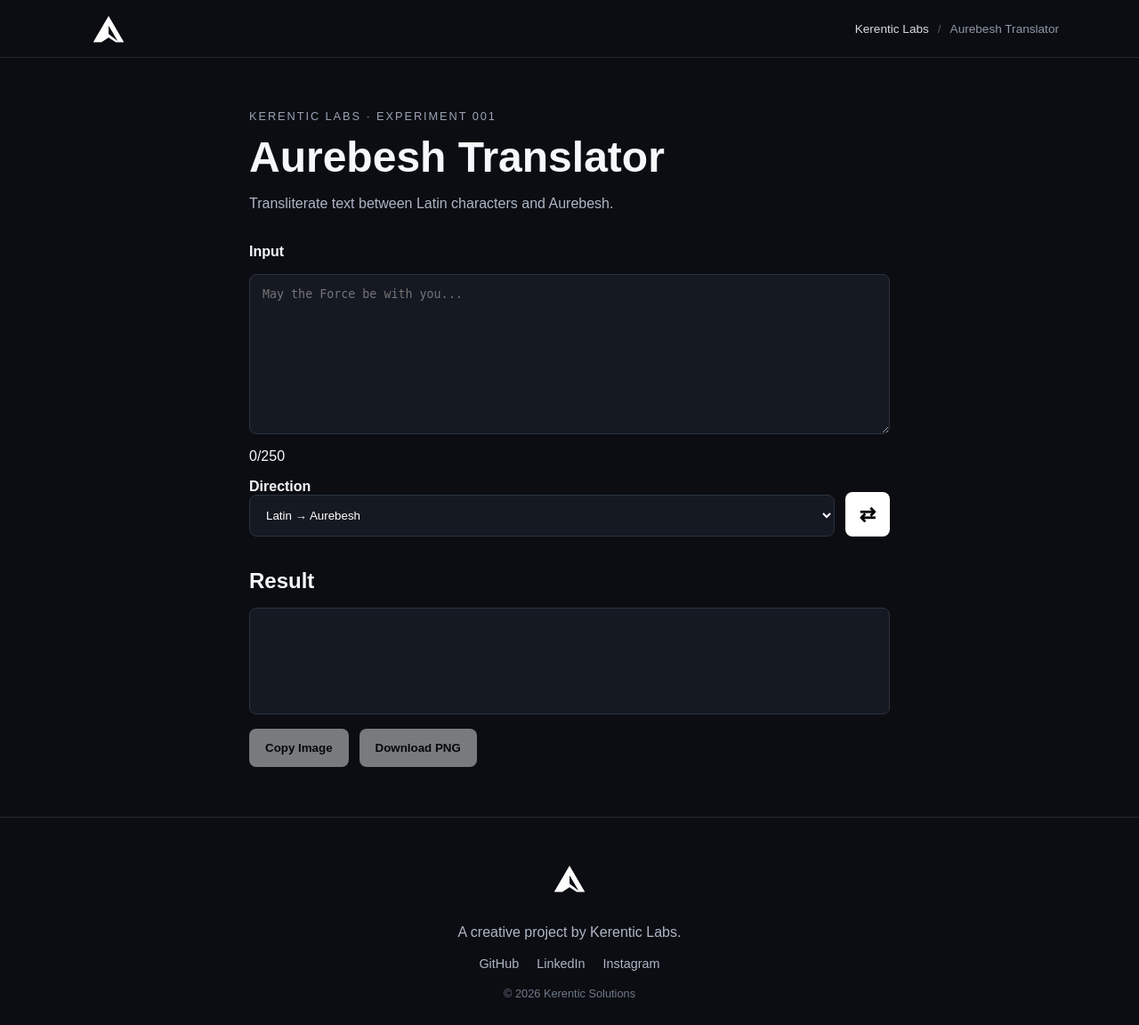
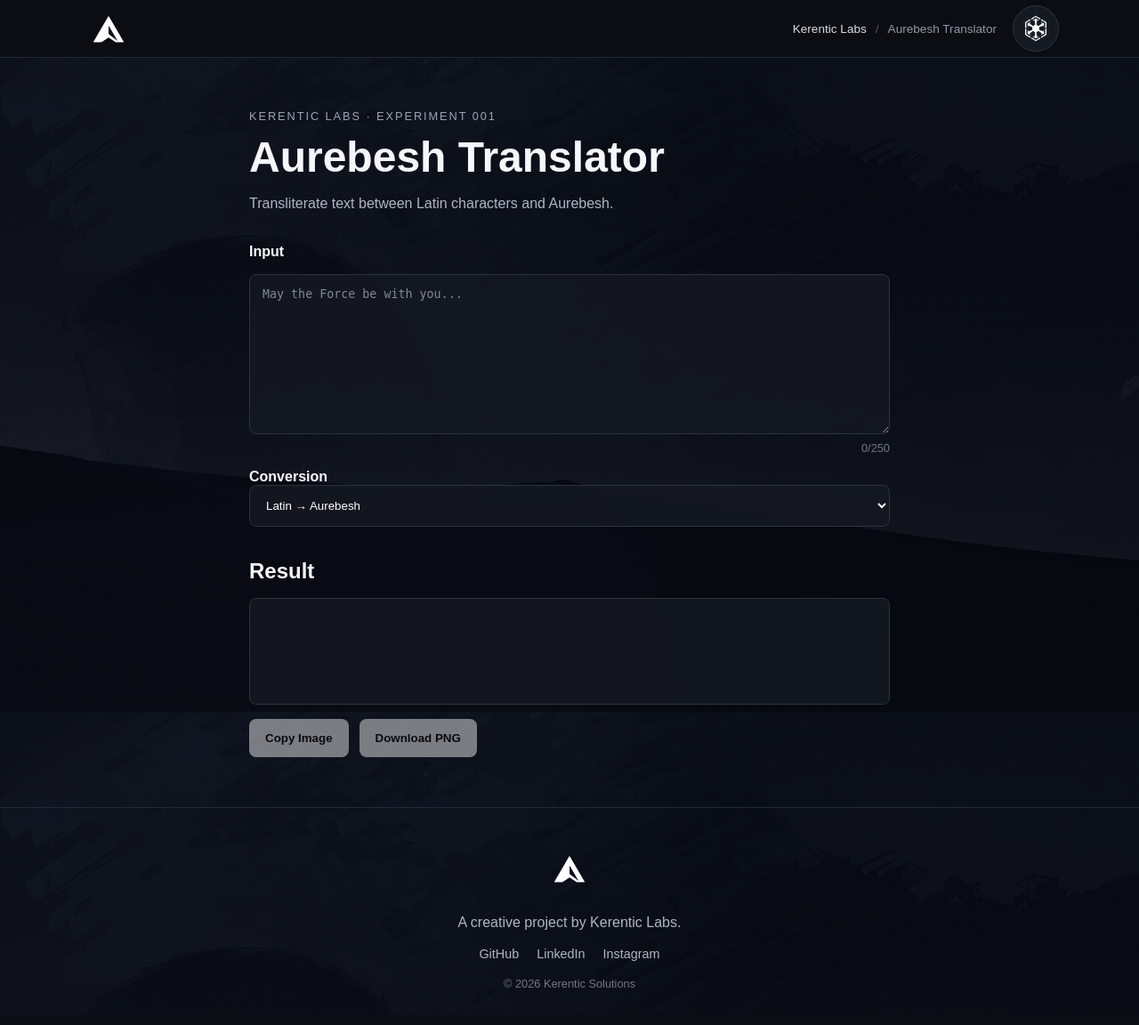
Before and after one commit to Kerentic/Kerentic_labs, a PHP site: page / in a window 1280 px wide. Shown: the whole page at 89% size. After the commit the page ends 1124 px from the top, so only its background shows below. Run offline with PHP 8.4, Linux system fonts and the light colour scheme.

Commit message:
feat: add Jedi and Sith themes with branded image export

```diff
--- a/aurebesh-translator/public/css/styles.css
+++ b/aurebesh-translator/public/css/styles.css
@@ -21,8 +21,20 @@
 body {
     margin: 0;
     font-family: Arial, sans-serif;
-    background: #0b0d12;
     color: #f5f7fa;
+
+    background-image:
+        linear-gradient(
+            rgba(6, 9, 15, 0.82),
+            rgba(6, 9, 15, 0.9)
+        ),
+        url("../assets/images/backgrounds/aurebesh-bg.png");
+
+    background-size: cover;
+    background-position: center;
+    background-repeat: no-repeat;
+    background-attachment: fixed;
+    background-color: #0b0d12;
 }
 
 /* =========================
@@ -78,6 +102,64 @@
 
 .separator {
     color: #505968;
+}
+
+.header-actions {
+    display: flex;
+    align-items: center;
+    gap: 18px;
+}
+
+/* =========================
+   THEME TOGGLE
+   ========================= */
+
+.theme-toggle {
+    width: 52px;
+    height: 52px;
+    padding: 6px;
+
+    display: grid;
+    place-items: center;
+
+    background: #151922;
+    border: 1px solid #2c3340;
+    border-radius: 50%;
+
+    cursor: pointer;
+
+    transition:
+        background-color 0.2s ease,
+        border-color 0.2s ease,
+        transform 0.2s ease;
+}
+
+.theme-toggle:hover {
+    background: #202632;
+    transform: scale(1.04);
+}
+
+.theme-icon {
+    width: 38px;
+    height: 38px;
+    display: block;
+    object-fit: contain;
+}
+
+.theme-icon--sith {
+    transform: scale(1.45);
+}
+
+.theme-icon--jedi {
+    display: none;
+}
+
+body[data-theme="light"] .theme-icon--sith {
+    display: none;
+}
+
+body[data-theme="light"] .theme-icon--jedi {
+    display: block;
 }
 
 /* =========================
@@ -131,16 +213,22 @@
     width: 100%;
     padding: 14px;
 
-    background: #151922;
+    background: rgba(21, 25, 34, 0.88);
     color: #ffffff;
 
     border: 1px solid #2c3340;
     border-radius: 8px;
+
+    backdrop-filter: blur(4px);
 }
 
 textarea {
     min-height: 180px;
     resize: vertical;
+}
+
+textarea::placeholder {
+    color: #7f8998;
 }
 
 button {
@@ -163,25 +251,20 @@
     cursor: not-allowed;
 }
 
-.direction-row {
-    display: flex;
-    align-items: end;
-    gap: 12px;
+.character-counter {
+    margin-top: -8px;
+
+    text-align: right;
+    color: #6f7888;
+    font-size: 0.8rem;
 }
 
-.direction-field {
-    flex: 1;
+.character-counter.is-near-limit {
+    color: #d6a84b;
 }
 
-.swap-button {
-    width: 50px;
-    height: 50px;
-    padding: 0;
-
-    background: #ffffff;
-    color: #000000;
-
-    font-size: 1.4rem;
+.character-counter.is-at-limit {
+    color: #d66a6a;
 }
 
 /* =========================
@@ -201,14 +284,16 @@
     min-height: 120px;
     padding: 24px;
 
-    background: #151922;
+    background: rgba(21, 25, 34, 0.88);
+    color: #ffffff;
 
     border: 1px solid #2c3340;
     border-radius: 8px;
 
     font-size: 1.4rem;
+    overflow-wrap: anywhere;
 
-    overflow-wrap: anywhere;
+    backdrop-filter: blur(4px);
 }
 
 .aurebesh-text {
@@ -216,6 +301,7 @@
     font-size: 2rem;
     letter-spacing: 0.08em;
     line-height: 1.6;
+    color: #ffffff;
 }
 
 .result-actions {
--- a/aurebesh-translator/public/index.php
+++ b/aurebesh-translator/public/index.php
@@ -47,31 +47,14 @@
             <span id="characterCount">0</span>/250
         </div>
 
-        <div class="direction-row">
-            <div class="direction-field">
-                <label for="direction">
-                    Direction
-                </label>
+        <div class="conversion-field">
+            <label for="direction">Conversion</label>
 
-                <select id="direction" name="direction">
-                    <option value="aurebesh">
-                        Latin → Aurebesh
-                    </option>
-
-                    <option value="latin">
-                        Aurebesh → Latin
-                    </option>
-                </select>
-            </div>
-
-            <button
-                type="button"
-                id="swapDirection"
-                class="swap-button"
-                aria-label="Swap translation direction"
-            >
-                ⇄
-            </button>
+            <select id="direction" name="direction">
+                <option value="aurebesh">
+                    Latin → Aurebesh
+                </option>
+            </select>
         </div>
     </form>
 
--- a/aurebesh-translator/shared/header.php
+++ b/aurebesh-translator/shared/header.php
@@ -8,10 +8,17 @@
             <img
                 src="/assets/images/Kerentic_Logo_Invertido-removebg.png"
                 alt="Kerentic Solutions"
-                class="brand-logo"
+                class="brand-logo brand-logo--dark-theme"
+            >
+
+            <img
+                src="/assets/images/Kerentic_Logo.png"
+                alt="Kerentic Solutions"
+                class="brand-logo brand-logo--light-theme"
             >
         </a>
 
+        <div class="header-actions">
             <nav class="project-context" aria-label="Project navigation">
                 <a href="/labs" class="project-context__link">
                     Kerentic Labs
@@ -23,5 +30,25 @@
                     Aurebesh Translator
                 </span>
             </nav>
+
+            <button
+                type="button"
+                id="themeToggle"
+                class="theme-toggle"
+                aria-label="Switch to Jedi theme"
+                title="Switch theme"
+            >
+                <img
+                    src="/assets/images/themes/sith-symbol.png"
+                    alt=""
+                    class="theme-icon theme-icon--sith"
+                >
+                <img
+                    src="/assets/images/themes/jedi-symbol.png"
+                    alt=""
+                    class="theme-icon theme-icon--jedi"
+                >
+            </button>
+        </div>
     </div>
 </header>
```
Also changed, not shown: other parts of aurebesh-translator/public/css/styles.css (+162 -26 lines), aurebesh-translator/public/assets/images/Kerentic_Logo.png, aurebesh-translator/public/assets/images/backgrounds/aurebesh-bg.png (added), aurebesh-translator/public/assets/images/backgrounds/jedi-bg.png (added), aurebesh-translator/public/assets/images/themes/jedi-symbol.png (added), aurebesh-translator/public/assets/images/themes/sith-symbol.png (added), aurebesh-translator/public/js/app.js. Lines whose indentation alone changed are shown as unchanged.
